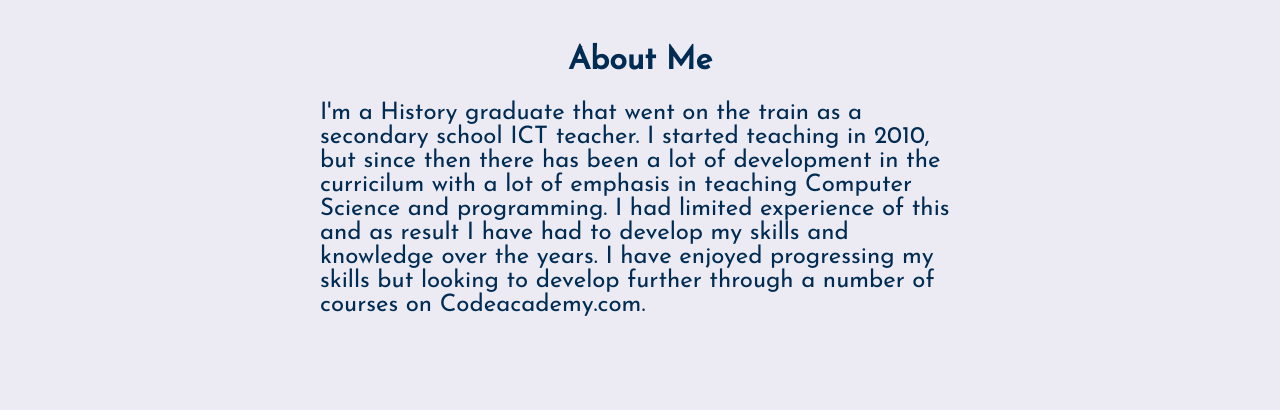
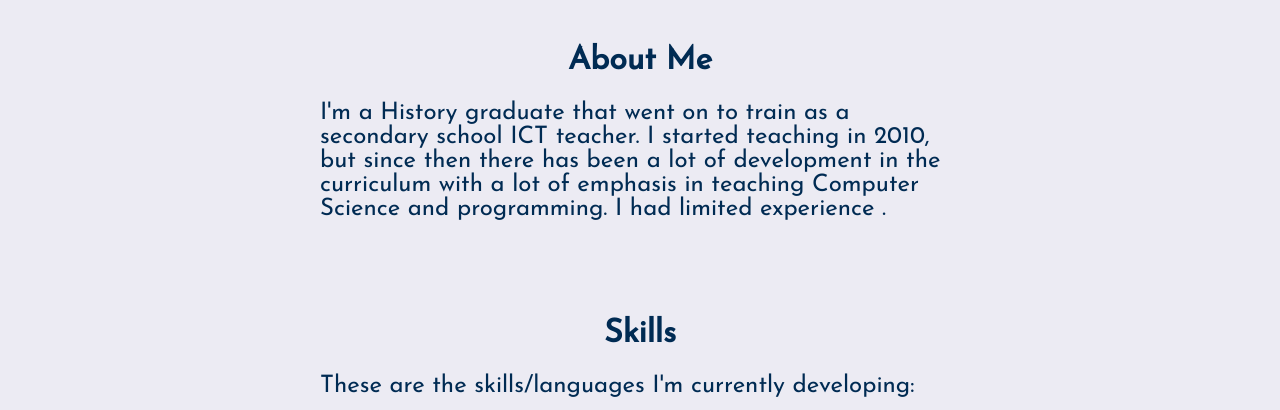
Before and after one commit to pr2alede/myPortfolio, a plain HTML site: page index.html in a window 1280 px wide. Shown: the part 829-1239 px from the top of the page. Drawn offline with Linux system fonts and the light colour scheme.

Commit message:
Spelling changed

```diff
--- a/index.html
+++ b/index.html
@@ -54,8 +54,8 @@
     <div id ="About">
     <div class = "section">
       <h1>About Me</h1>
-      <p>I'm a History graduate that went on the train as a secondary school ICT teacher. I started teaching in 2010, but since then there has been a lot of development in the curricilum with a lot of emphasis in teaching Computer Science and programming.
-        I had limited experience of this and as result I have had to develop my skills and knowledge over the years. I have enjoyed progressing my skills but looking to develop further through a number of courses on Codeacademy.com.</p>
+      <p>I'm a History graduate that went on to train as a secondary school ICT teacher. I started teaching in 2010, but since then there has been a lot of development in the curriculum with a lot of emphasis in teaching Computer Science and programming.
+        I had limited experience .</p>
     </div>
 
     <div class = "section">
```
